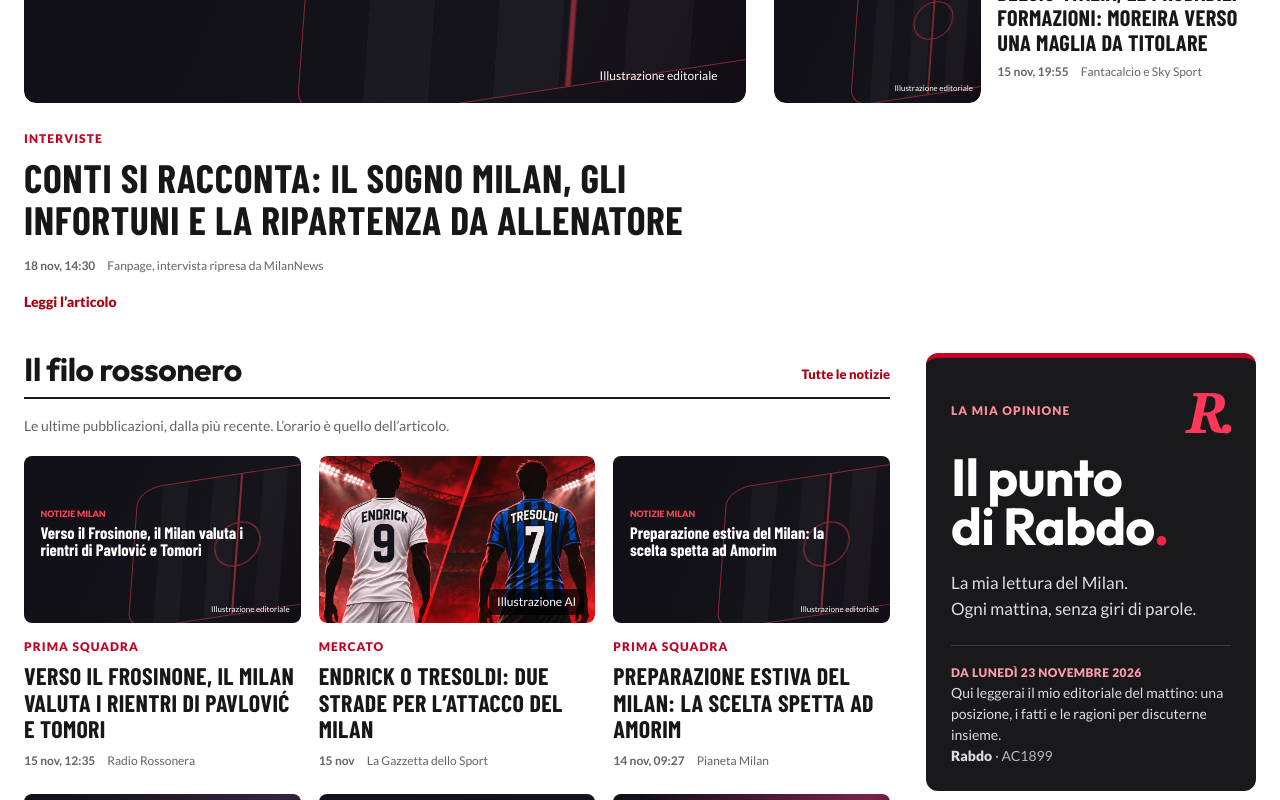
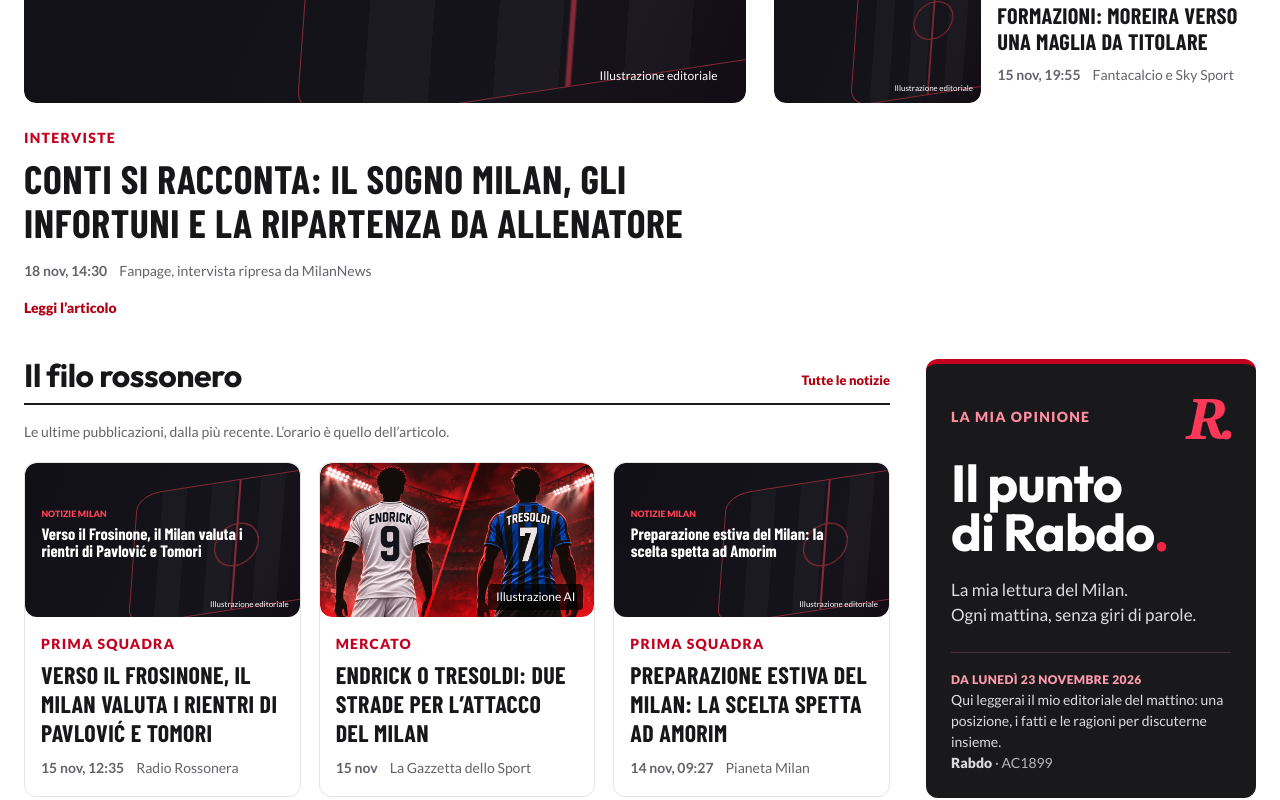
Before and after one commit to giuseppemastrapasqua/ac1899-v2, a Next.js app: page / in a window 1280 px wide. Shown: the part 460-1260 px from the top of the page. Built offline with nearby package versions, Linux system fonts and the light colour scheme; no server answers; the database is empty; a web font is replaced by a local one.

Commit message:
Apply editorial Outfit and Lato typography and consistent news cards

```diff
--- a/app/home.module.css
+++ b/app/home.module.css
@@ -41,3 +41,14 @@
   .sideNews img,.sideNews figure{aspect-ratio:1.2!important}
   .sideNews h2{font-size:23px}
 }
+
+/* Sport newsroom cards, with AC1899 colours and aligned imagery. */
+.home h1,.home h2,.home h3 { font-family:"Outfit",Arial,sans-serif!important; font-weight:700; }
+.lead h1 { text-transform:none!important; line-height:1.08; }
+.newsCard { border:1px solid #e5e5e5; border-radius:12px; overflow:hidden; background:#fff; }
+.newsCard .cardCopy { padding:14px 16px 18px; }
+.newsCard img,.newsCard figure { aspect-ratio:16/9!important; border-radius:12px!important; }
+.newsCard h3 { font-size:24px; line-height:1.15; }
+.sideNews h2 { line-height:1.15; }
+.eyebrow { font-family:"Lato",Arial,sans-serif; font-size:14px; color:#c40020; }
+.meta { font-size:14px; }
```
